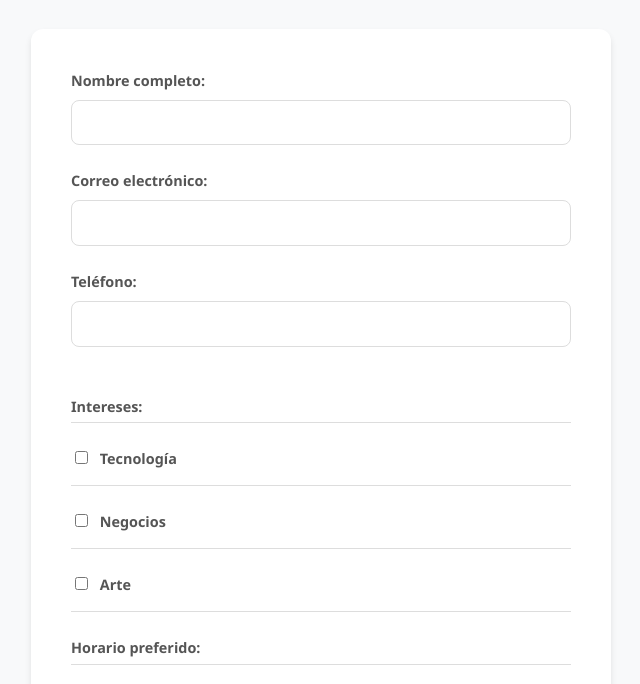
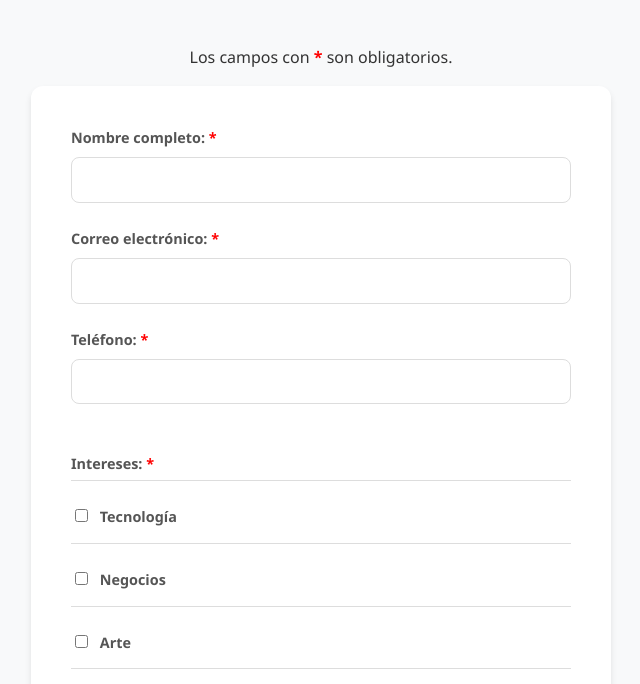
Before and after one commit to jona943/js-modulo-5, a plain HTML site: page c5/entregable/forms.html in a window 1280 px wide. Shown: the part 116-800 px from the top of the page, without its empty margins (319-959 px from the left). Drawn offline with Linux system fonts and the light colour scheme.

Commit message:
Primera validacion | Integracion de señalacion con * como obligatorios

```diff
--- a/c5/entregable/forms.html
+++ b/c5/entregable/forms.html
@@ -8,22 +8,23 @@
 </head>
 <body>
   <h1>Registro de Evento</h1>
+  <p>Los campos con <strong>*</strong> son obligatorios.</p>
   <form id="registroEvento">
-    <label for="nombre">Nombre completo:</label>
+    <label for="nombre">Nombre completo: <strong>*</strong></label>
     <input type="text" id="nombre" name="nombre" required>
 
-    <label for="correo">Correo electrónico:</label>
+    <label for="correo">Correo electrónico: <strong>*</strong></label>
     <input type="email" id="correo" name="correo" required>
 
-    <label for="telefono">Teléfono:</label>
+    <label for="telefono">Teléfono: <strong>*</strong></label>
     <input type="tel" id="telefono" name="telefono" required>
 
-    <label>Intereses:</label>
+    <label>Intereses: <strong>*</strong></label>
     <label><input type="checkbox" name="intereses" value="tecnología"> Tecnología</label>
     <label><input type="checkbox" name="intereses" value="negocios"> Negocios</label>
     <label><input type="checkbox" name="intereses" value="arte"> Arte</label>
 
-    <label>Horario preferido:</label>
+    <label>Horario preferido: <strong>*</strong></label>
     <label><input type="radio" name="horario" value="mañana" required> Mañana</label>
     <label><input type="radio" name="horario" value="tarde"> Tarde</label>
     <label><input type="radio" name="horario" value="noche"> Noche</label>
--- a/c5/entregable/main.js
+++ b/c5/entregable/main.js
@@ -16,6 +16,18 @@ document.getElementById('registroEvento').addEventListener('submit', function (e
         return;
     }
 
+    //  ---- NUEVAS VALIDACIONES  ----
+
+    // Validacion de nombre
+    if (nombre.trim().length <3) {
+        alert('Ingresa un nombre valido (Minimo de 3 caracteres)');
+    }
+
+
+
+
+
+
     // Si todo está bien
     alert('Registro exitoso. ¡Gracias por registrarte!');
 });
--- a/c5/entregable/style.css
+++ b/c5/entregable/style.css
@@ -50,6 +50,8 @@ form > label:not([for]) {
     padding-bottom: 0.3rem;
 }
 
+/* Busca todos los input, pero solo aquellos estos
+   atributos especificos*/
 input[type="text"],
 input[type="email"],
 input[type="tel"],
@@ -63,7 +65,8 @@ input[type="file"] {
     border-radius: 8px;
     font-size: 1rem;
     transition: var(--transition);
-    box-sizing: border-box; /* Asegura que el padding no afecte el ancho total */
+    box-sizing: border-box; /* Asegura que el padding no
+                               afecte el ancho total */
 }
 
 input:focus {
@@ -112,3 +115,8 @@ button:hover {
 button:active {
     transform: translateY(0);
 }
+
+label strong,
+p strong {
+    color: red;
+}
```
